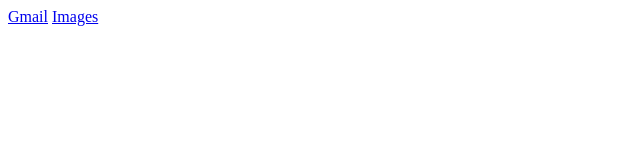
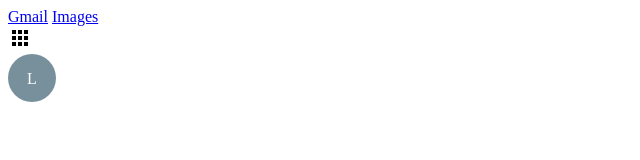
Before and after one commit to steveWDamesJr/google-homepage, a plain HTML site: page index.html in a window 1280 px wide. Shown: the whole page, without its empty margins (0-640 px from the left). Drawn offline with Linux system fonts and the light colour scheme.

Commit message:
Added material icons and profile image

```diff
--- a/index.html
+++ b/index.html
@@ -1,4 +1,24 @@
 <!DOCTYPE html>
+
+<link
+  href="https://fonts.googleapis.com/icon?family=Material+Icons"
+  rel="stylesheet"
+/>
+
+<style>
+  #profile {
+    width: 1em;
+    height: 1em;
+    padding: 1em;
+    text-align: center;
+    color: white;
+    background-color: rgb(120, 144, 156);
+    border-style: none;
+    border-radius: 50%;
+    align-self: center;
+  }
+</style>
+
 <html lang="en">
   <head>
     <meta charset="UTF-8" />
@@ -11,6 +31,10 @@
       <div class="tool-bar">
         <a href="/">Gmail</a>
         <a href="/">Images</a>
+        <div>
+          <i class="material-icons">apps</i>
+        </div>
+        <div id="profile">L</div>
       </div>
     </div>
   </body>
```
